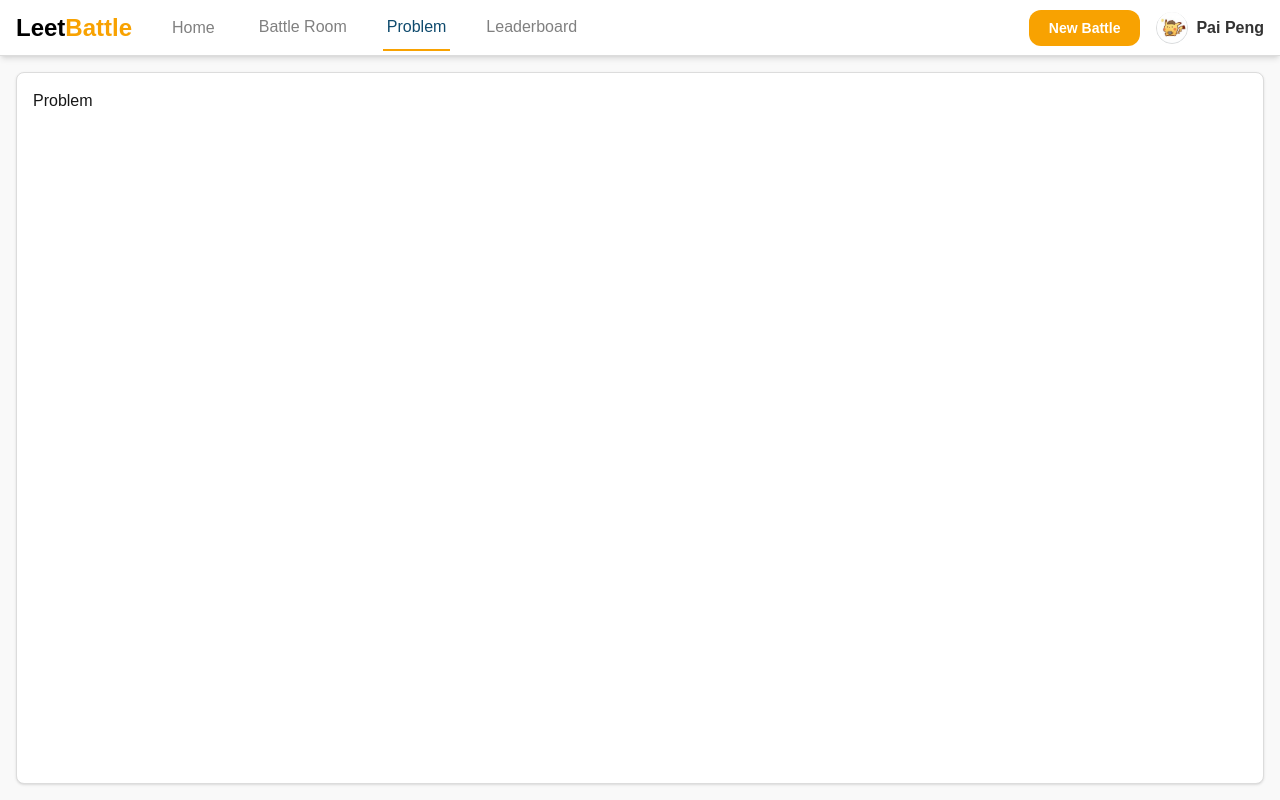
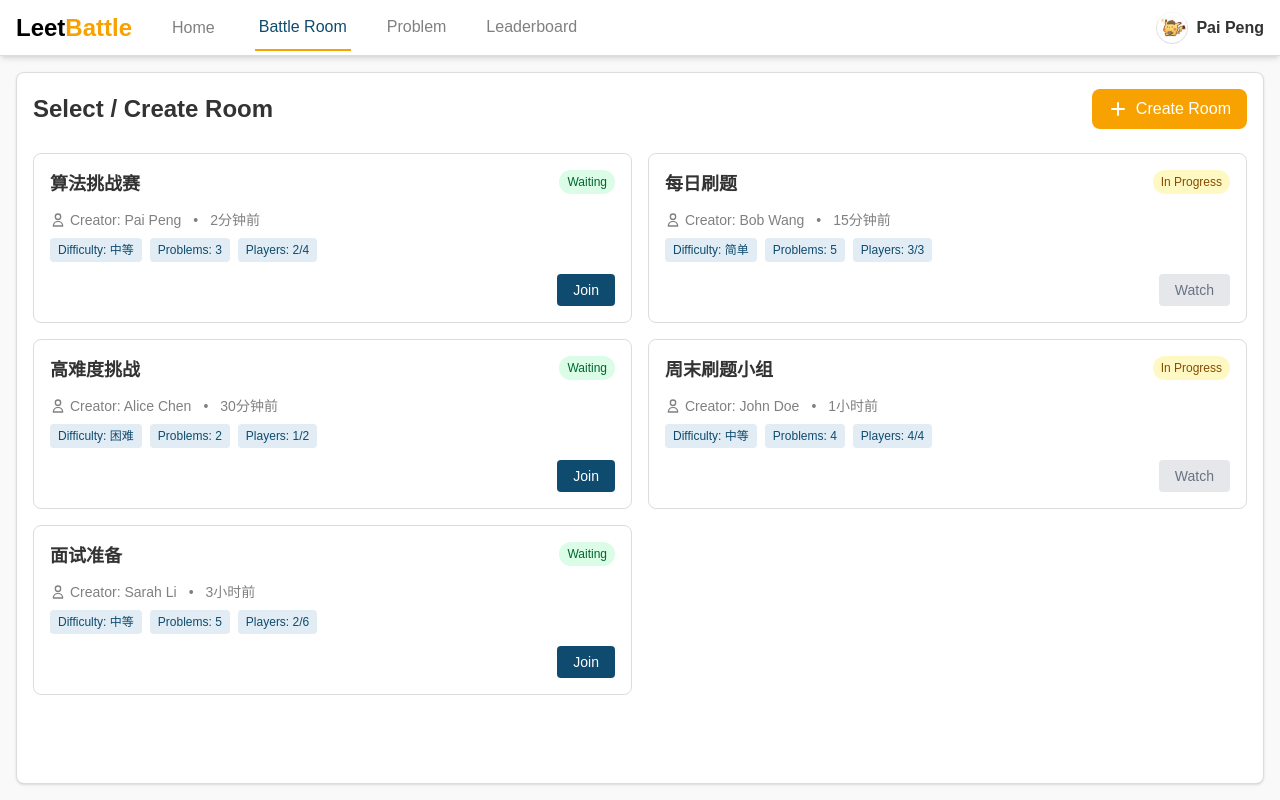
Before and after one commit to paipeline/LeetcodeBattle, a Next.js app in the folder client/: page /battle in a window 1280 px wide. Built offline with nearby package versions, Linux system fonts and the light colour scheme.

Commit message:
battlerom

```diff
--- /dev/null
+++ b/client/app/_components/battle.tsx
@@ -0,0 +1,165 @@
+"use client";
+import { useState } from "react";
+import Link from "next/link";
+import { useRouter } from "next/navigation";
+
+const Battle = () => {
+  const router = useRouter();
+  const [searchTerm, setSearchTerm] = useState("");
+  const [difficulty, setDifficulty] = useState("all");
+  const [roomType, setRoomType] = useState("all");
+
+  // 模拟房间数据
+  const rooms = [
+    {
+      id: "room-1",
+      name: "算法挑战赛",
+      owner: "Pai Peng",
+      difficulty: "中等",
+      players: 2,
+      maxPlayers: 4,
+      problems: 3,
+      status: "waiting",
+      createdAt: "2分钟前"
+    },
+    {
+      id: "room-2",
+      name: "每日刷题",
+      owner: "Bob Wang",
+      difficulty: "简单",
+      players: 3,
+      maxPlayers: 3,
+      problems: 5,
+      status: "in-progress",
+      createdAt: "15分钟前"
+    },
+    {
+      id: "room-3",
+      name: "高难度挑战",
+      owner: "Alice Chen",
+      difficulty: "困难",
+      players: 1,
+      maxPlayers: 2,
+      problems: 2,
+      status: "waiting",
+      createdAt: "30分钟前"
+    },
+    {
+      id: "room-4",
+      name: "周末刷题小组",
+      owner: "John Doe",
+      difficulty: "中等",
+      players: 4,
+      maxPlayers: 4,
+      problems: 4,
+      status: "in-progress",
+      createdAt: "1小时前"
+    },
+    {
+      id: "room-5",
+      name: "面试准备",
+      owner: "Sarah Li",
+      difficulty: "中等",
+      players: 2,
+      maxPlayers: 6,
+      problems: 5,
+      status: "waiting",
+      createdAt: "3小时前"
+    },
+  ] as any[];
+
+  // 加入房间
+  const joinRoom = (roomId: string) => {
+    router.push(`/battle/${roomId}`);
+  };
+
+  return (
+    <div className="flex flex-col h-full">
+      <div className="flex justify-between items-center mb-6">
+        <h1 className="text-2xl font-bold text-[#333333]">Select / Create Room</h1>
+        <button
+          onClick={() => router.push('/battle/create')}
+          className="bg-[#f8a201] hover:bg-[#e59400] px-4 py-2 rounded-lg text-white font-medium transition-colors flex items-center"
+        >
+          <svg xmlns="http://www.w3.org/2000/svg" className="h-5 w-5 mr-2" viewBox="0 0 20 20" fill="currentColor">
+            <path fillRule="evenodd" d="M10 3a1 1 0 011 1v5h5a1 1 0 110 2h-5v5a1 1 0 11-2 0v-5H4a1 1 0 110-2h5V4a1 1 0 011-1z" clipRule="evenodd" />
+          </svg>
+          Create Room
+        </button>
+      </div>
+      {/* 房间列表 */}
+      <div className="flex-1 overflow-y-auto">
+        {rooms.length > 0 ? (
+          <div className="grid grid-cols-1 md:grid-cols-2 gap-4">
+            {rooms.map((room: any) => (
+              <div key={room.id} className="border border-[#dcdcdc] rounded-lg p-4 hover:border-[#f8a201] transition-colors bg-white">
+                <div className="flex justify-between items-start mb-3">
+                  <h2 className="text-lg font-semibold text-[#333333]">{room.name}</h2>
+                  <span className={`px-2 py-1 rounded-full text-xs ${room.status === 'waiting'
+                      ? 'bg-green-100 text-green-800'
+                      : 'bg-yellow-100 text-yellow-800'
+                    }`}>
+                    {room.status === 'waiting' ? 'Waiting' : 'In Progress'}
+                  </span>
+                </div>
+
+                <div className="flex items-center mb-2 text-sm text-[#808080]">
+                  <div className="flex items-center">
+                    <svg xmlns="http://www.w3.org/2000/svg" className="h-4 w-4 mr-1" fill="none" viewBox="0 0 24 24" stroke="currentColor">
+                      <path strokeLinecap="round" strokeLinejoin="round" strokeWidth={2} d="M16 7a4 4 0 11-8 0 4 4 0 018 0zM12 14a7 7 0 00-7 7h14a7 7 0 00-7-7z" />
+                    </svg>
+                    <span>Creator: {room.owner}</span>
+                  </div>
+                  <div className="mx-3">•</div>
+                  <div>{room.createdAt}</div>
+                </div>
+
+                <div className="flex flex-wrap gap-2 mb-3">
+                  <div className="bg-[#e1ecf4] text-[#0f4b6e] px-2 py-1 rounded text-xs">
+                    Difficulty: {room.difficulty}
+                  </div>
+                  <div className="bg-[#e1ecf4] text-[#0f4b6e] px-2 py-1 rounded text-xs">
+                    Problems: {room.problems}
+                  </div>
+                  <div className="bg-[#e1ecf4] text-[#0f4b6e] px-2 py-1 rounded text-xs">
+                    Players: {room.players}/{room.maxPlayers}
+                  </div>
+                </div>
+
+                <div className="flex justify-end">
+                  <button
+                    onClick={() => joinRoom(room.id)}
+                    disabled={room.players >= room.maxPlayers && room.status === 'in-progress'}
+                    className={`px-4 py-1.5 rounded text-sm font-medium ${room.players >= room.maxPlayers && room.status === 'in-progress'
+                        ? 'bg-gray-200 text-gray-500 cursor-not-allowed'
+                        : 'bg-[#0f4b6e] text-white hover:bg-[#0a3b5a]'
+                      }`}
+                  >
+                    {room.status === 'waiting' ? 'Join' : 'Watch'}
+                  </button>
+                </div>
+              </div>
+            ))}
+          </div>
+        ) : (
+          <div className="text-center py-12 bg-white rounded-lg border border-[#dcdcdc]">
+            <svg xmlns="http://www.w3.org/2000/svg" className="h-12 w-12 mx-auto text-gray-400 mb-4" fill="none" viewBox="0 0 24 24" stroke="currentColor">
+              <path strokeLinecap="round" strokeLinejoin="round" strokeWidth={2} d="M9.172 16.172a4 4 0 015.656 0M9 10h.01M15 10h.01M21 12a9 9 0 11-18 0 9 9 0 0118 0z" />
+            </svg>
+            <p className="text-[#808080] text-lg">No rooms found</p>
+            <div className="flex justify-center">
+              <button className="bg-[#f8a201] hover:bg-[#e59400] px-4 py-2 rounded-lg text-white font-medium transition-colors flex items-center">
+                <svg xmlns="http://www.w3.org/2000/svg" className="h-5 w-5 mr-2" viewBox="0 0 20 20" fill="currentColor">
+                  <path fillRule="evenodd" d="M10 3a1 1 0 011 1v5h5a1 1 0 110 2h-5v5a1 1 0 11-2 0v-5H4a1 1 0 110-2h5V4a1 1 0 011-1z" clipRule="evenodd" />
+                </svg>
+                Create Room
+              </button>
+            </div>
+          </div>
+        )}
+      </div>
+    </div>
+  );
+}
+
+export default Battle;
--- a/client/app/_components/battleRoom.tsx
+++ /dev/null
@@ -1,11 +0,0 @@
-"use client";
-
-const BattleRoom = () => {
-  return (
-    <div>
-      <h1>Battle Room</h1>
-    </div>
-   );
-}
-
-export default BattleRoom;
--- a/client/app/battle/[room_id]/page.tsx
+++ b/client/app/battle/[room_id]/page.tsx
@@ -1,9 +1,7 @@
-"use client";
-
 const BattleRoom = () => {
   return (
-    <div>
-      <h1>Battle Room</h1>
+    <div className="flex flex-col h-full w-full bg-amber-300">
+asdf
     </div>
   );
 }
--- a/client/app/battle/page.tsx
+++ b/client/app/battle/page.tsx
@@ -3,12 +3,12 @@ import Link from "next/link";
 import { useState, useEffect } from "react";
 import Problem from "../_components/problem";
 import Leaderboard from "../_components/leaderboard";
-import BattleRoom from "../_components/battleRoom";
+import BattleRoom from "../_components/battle";
 import { motion, AnimatePresence } from "framer-motion";
 
 const Battle = () => {
-  const [pageIndex, setPageIndex] = useState(1);
-  const [prevIndex, setPrevIndex] = useState(1);
+  const [pageIndex, setPageIndex] = useState(0);
+  const [prevIndex, setPrevIndex] = useState(0);
 
   useEffect(() => {
     setPrevIndex(pageIndex);
@@ -29,7 +29,7 @@ const Battle = () => {
           </div>
           <nav className="hidden md:flex ml-8 space-x-6">
             <div className="flex items-center space-x-4">
-              <Link href="/dashboard" className="text-[#808080] hover:text-[#000000] transition-colors">Home</Link>
+              <Link href="/" className="text-[#808080] hover:text-[#000000] transition-colors">Home</Link>
             </div>
             <div className="bg-white border-b border-[#dcdcdc] px-4 py-1">
               <div className="flex space-x-8">
@@ -60,9 +60,6 @@ const Battle = () => {
           <div />
         </div>
         <div className="flex items-center space-x-4">
-          <button className="bg-[#f8a201] hover:bg-[#e59400] px-5 py-2 rounded-xl text-white text-sm font-semibold transition-colors">
-            New Battle
-          </button>
           <div className="relative">
             <button
               className="flex items-center space-x-2"
```
